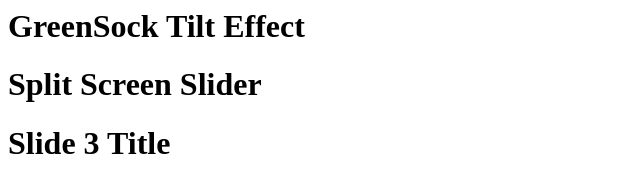
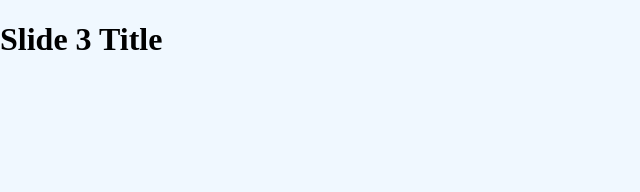
Before and after one commit to maciejszpyra/maciejszpyra.github.io, a website: page app/index.html in a window 1280 px wide. Shown: the whole page, without its empty margins (0-640 px from the left). Drawn offline with nearby package versions, Linux system fonts and the light colour scheme.

Commit message:
Added basic styles

```diff
--- a/app/index.html
+++ b/app/index.html
@@ -1,5 +1,13 @@
+<!DOCTYPE html>
+<html>
+<head>
+    <title>Seargin Tech Talk - FrontEnd Developer</title>
+    <script type="text/javascript" src="https://cdnjs.cloudflare.com/ajax/libs/gsap/1.19.0/TweenLite.min.js"></script>
+    <script type="text/javascript" src="index.js"></script>
+    <link rel="stylesheet" href="styles.css">
+</head>
+<body>
 <div class="slide-show-container">
-    <div class="hero">
 
     <!-- Slide 1 top content -->
     <div class="slide slide01 active">
@@ -23,4 +31,5 @@
     </div>
 
 </div>
-</div>
+</body>
+</html>
--- a/app/index.js
+++ b/app/index.js
@@ -0,0 +1,3 @@
+(function () {
+
+})();
--- a/app/styles.css
+++ b/app/styles.css
@@ -0,0 +1,13 @@
+.slide-show-container {
+    position: fixed;
+    top:0;
+    bottom: 0;
+    left: 0;
+    right: 0;
+}
+.slide {
+    background-color: aliceblue;
+    position: absolute;
+    width: 100%;
+    height: 100%;
+}
```
Lines whose indentation alone changed are shown as unchanged.
